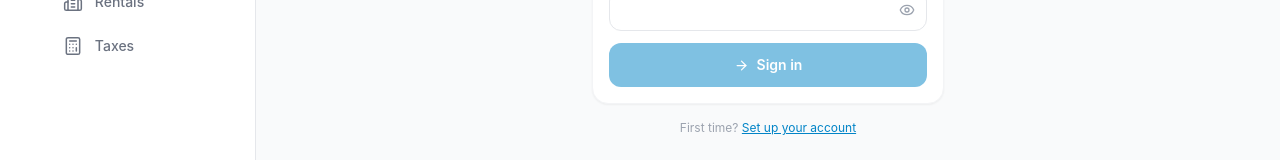
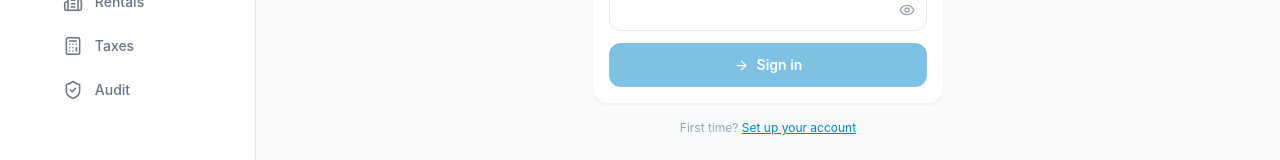
Before and after one commit to parikshithkulkarni/sample, a Next.js app: page /login in a window 1280 px wide. Shown: the part 274-434 px from the top of the page. Built offline with nearby package versions, Linux system fonts and the light colour scheme; no server answers; the database is empty.

Commit message:
Add Audit tab to bottom navigation bar
https://claude.ai/code/session_014My2HmzqPuBqAA9geFTdzf

```diff
--- a/components/nav.tsx
+++ b/components/nav.tsx
@@ -2,7 +2,7 @@
 
 import Link from 'next/link';
 import { usePathname } from 'next/navigation';
-import { Home, MessageCircle, FileText, DollarSign, Building2, Calculator, Sun, Moon } from 'lucide-react';
+import { Home, MessageCircle, FileText, DollarSign, Building2, Calculator, Sun, Moon, ShieldCheck } from 'lucide-react';
 import { cn } from '@/lib/utils';
 import { useTheme } from '@/components/theme-provider';
 
@@ -13,6 +13,7 @@ const links = [
   { href: '/finance',   label: 'Finance', Icon: DollarSign },
   { href: '/rentals',   label: 'Rentals', Icon: Building2 },
   { href: '/taxes',     label: 'Taxes',   Icon: Calculator },
+  { href: '/audit',     label: 'Audit',   Icon: ShieldCheck },
 ];
 
 export default function Nav() {
```
